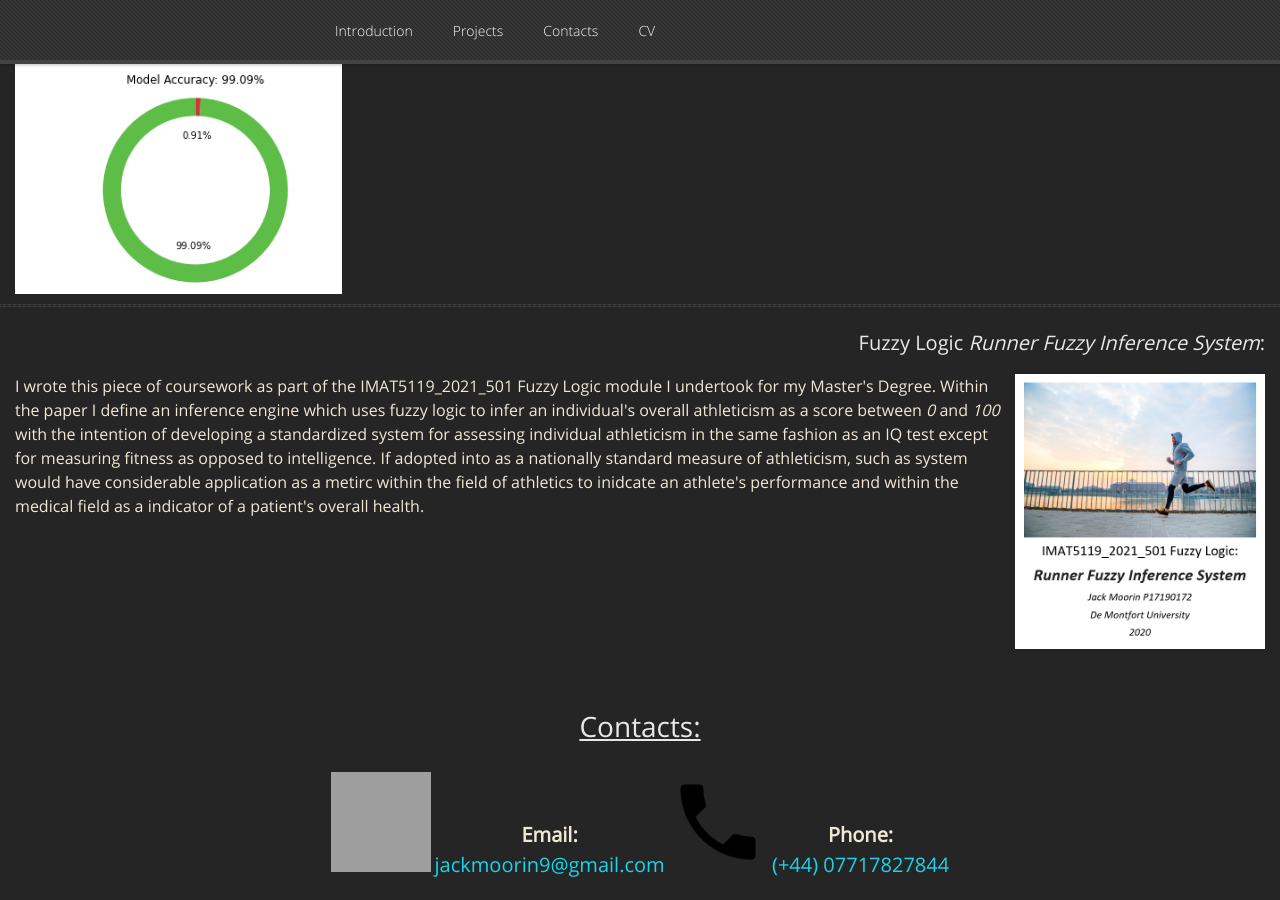
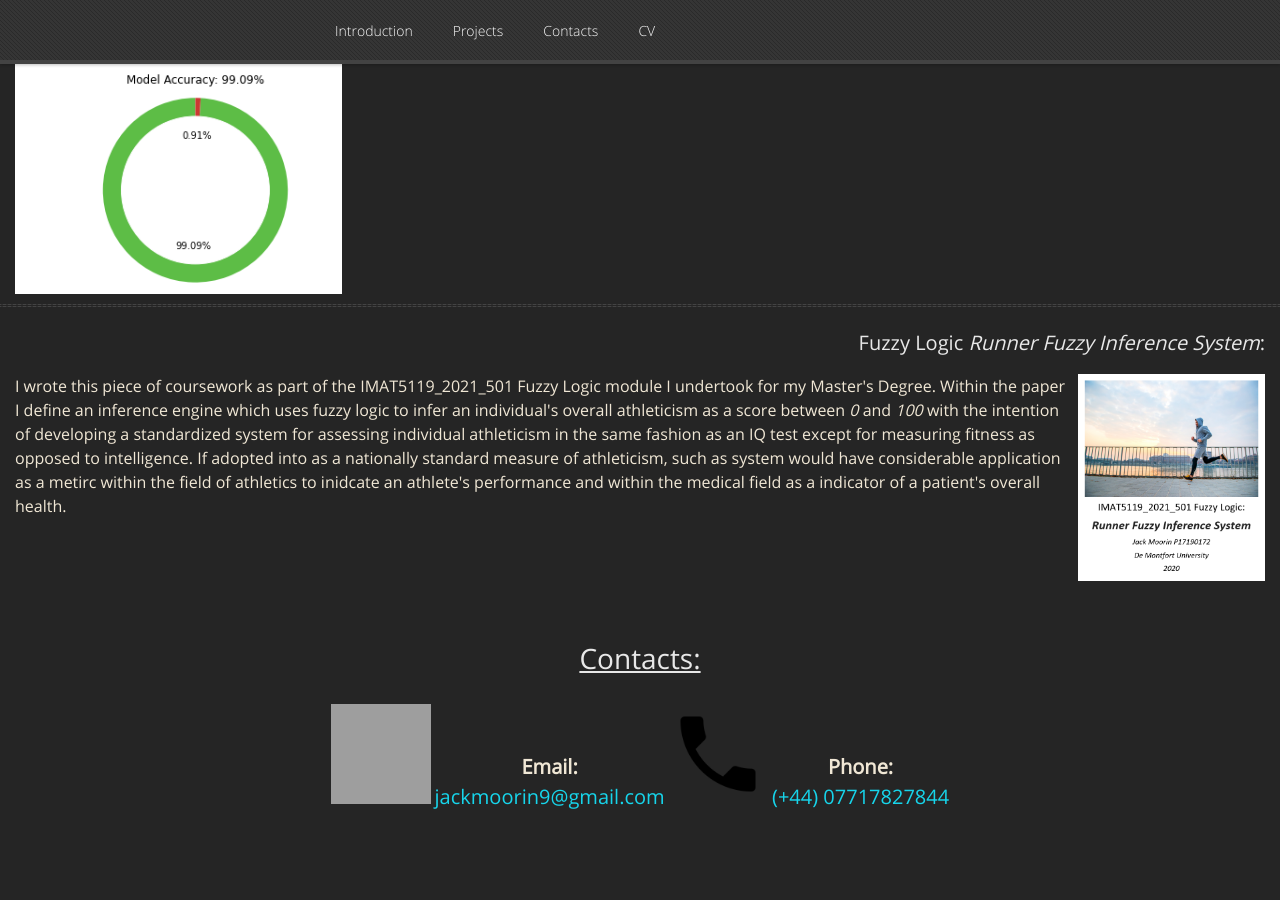
Before and after one commit to GamesProgrammingGrad2021/GamesProgrammingGrad2021.github.io, a Jekyll site: the page built from index.md, in a window 1280 px wide and 900 px high, scrolled down 1900 px. Built offline with Jekyll 4.4.1, drawn with Linux system fonts in a browser that asks for light colours; nearby versions of some CDN libraries; our own code applies the rules of GitHub Pages for plain Markdown files; after the commit the page ends 2732 px from its top, so only the background shows below that; grey boxes are pictures that could not be loaded.

Commit message:
Update default.html

```diff
--- a/_layouts/default.html
+++ b/_layouts/default.html
@@ -162,7 +162,7 @@
 			<h2 style="padding-top:5px; padding-right: 15px; padding-bottom: 10px; text-align: right; font-size: 20px;">Fuzzy Logic <i>Runner Fuzzy Inference System</i>:</h2>
 			<div style="display: flex; align-items: center; width: 100% - 40px; margin-bottom: 10px; padding-right: 15px;">
 				<div style="padding-right: 0px; padding-left: 15px; font-size: 16px; text-align: left; display: block; vertical-align: middle;">
-				<a href="FL Assignment 1 Report.docx"><img src="Runner FIS Thumbnail.png" alt="Fuzzy Logic Runner FIS" style="height: 20%; width: 20%; vertical-align: middle; float: right; padding-right: 0px; padding-left: 10px;"></a>
+				<a href="FL Assignment 1 Report.docx"><img src="Runner FIS Thumbnail.png" alt="Fuzzy Logic Runner FIS" style="height: 15%; width: 15%; vertical-align: middle; float: right; padding-right: 0px; padding-left: 10px;"></a>
 				I wrote this piece of coursework as part of the IMAT5119_2021_501 Fuzzy Logic module I undertook for my Master's Degree.
 				Within the paper I define an inference engine which uses fuzzy logic to infer an individual's overall athleticism as a score
 				between <i>0</i> and <i>100</i> with the intention of developing a standardized system for assessing individual athleticism
```
